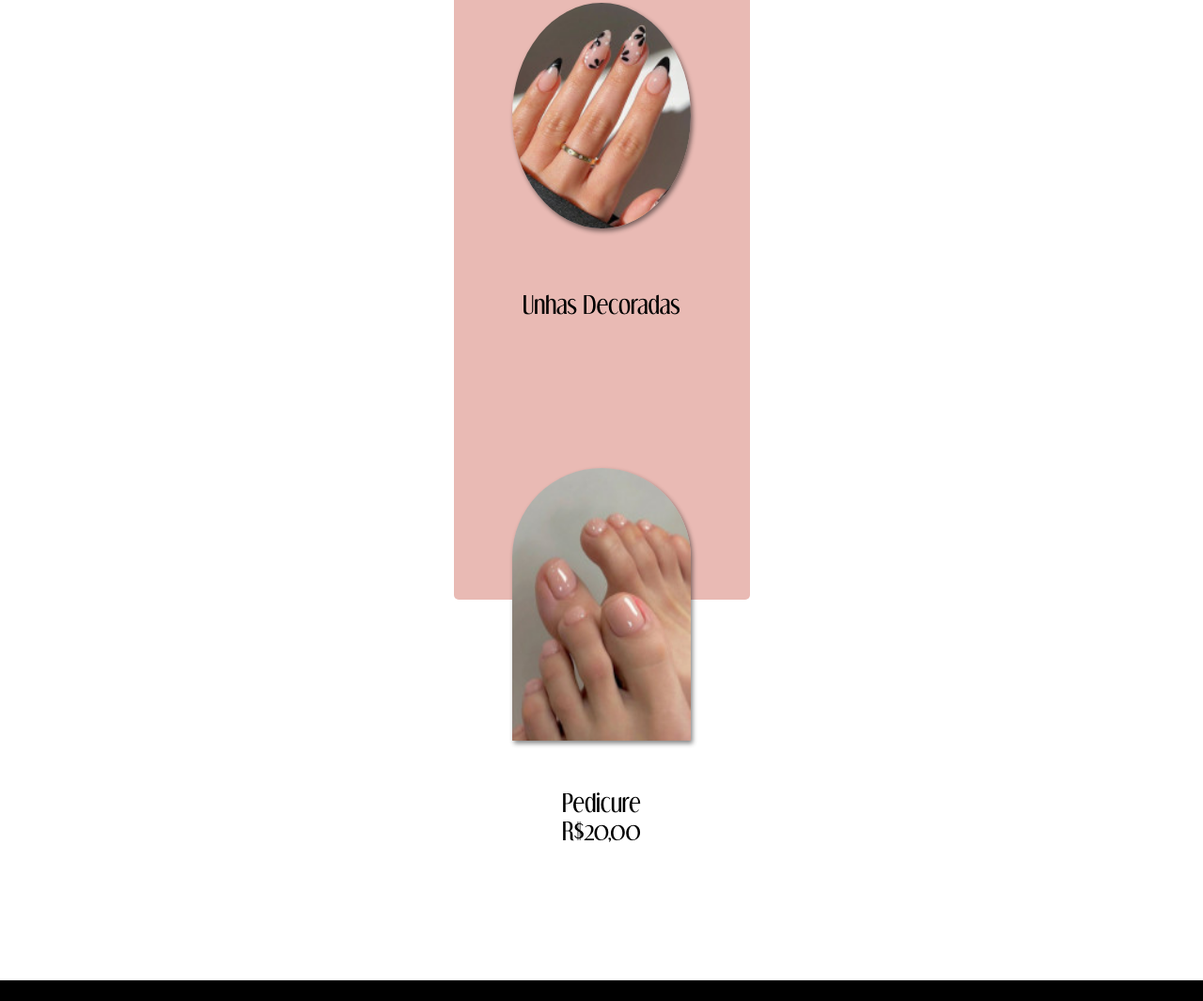
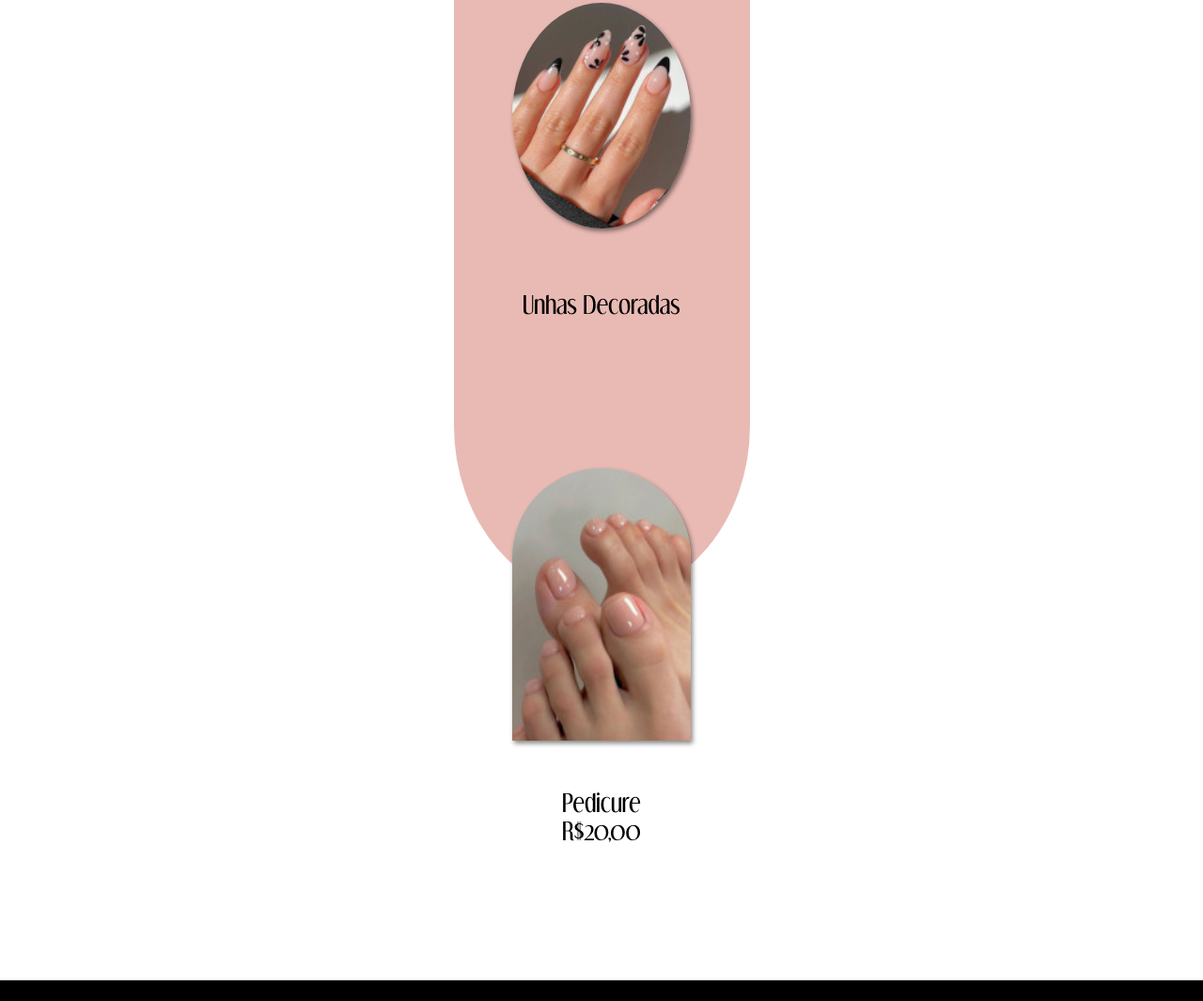
Before and after one commit to cassiafigueiredo/crikanails, a plain HTML site: page index.html in a window 1280 px wide. Shown: the part 1491-2556 px from the top of the page at 94% size. Drawn offline with nearby package versions, Linux system fonts and the light colour scheme.

Commit message:
Update style.css

```diff
--- a/estilo/style.css
+++ b/estilo/style.css
@@ -175,8 +175,8 @@ div#unhadecoradatxt {
     display: flex;
     justify-content: center;
     margin: auto;
-    border-bottom-left-radius: 5px;
-    border-bottom-right-radius: 5px;
+    border-bottom-left-radius: 50%;
+    border-bottom-right-radius: 50%;
     width: 80%;
     max-width: 315px;
     font-family: var(--fontedestaque);
```
